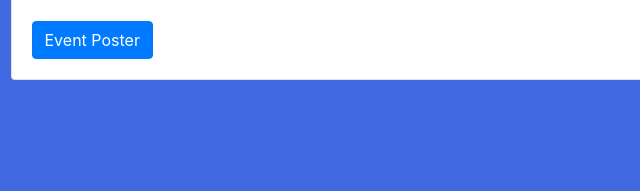
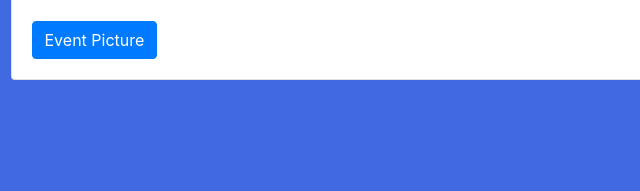
Before and after one commit to msasansalimi/Project-1, a plain HTML site: page index.html in a window 1280 px wide. Shown: the part 792-983 px from the top of the page, 317-957 px from the left. Drawn offline with nearby package versions, Linux system fonts and the light colour scheme.

Commit message:
modified

```diff
--- a/index.html
+++ b/index.html
@@ -114,7 +114,7 @@
 
 
             <button type="button" class="btn btn-primary" data-toggle="modal" data-target="#exampleModalLong">
-              Event Poster
+              Event Picture
             </button>
 
 
```
